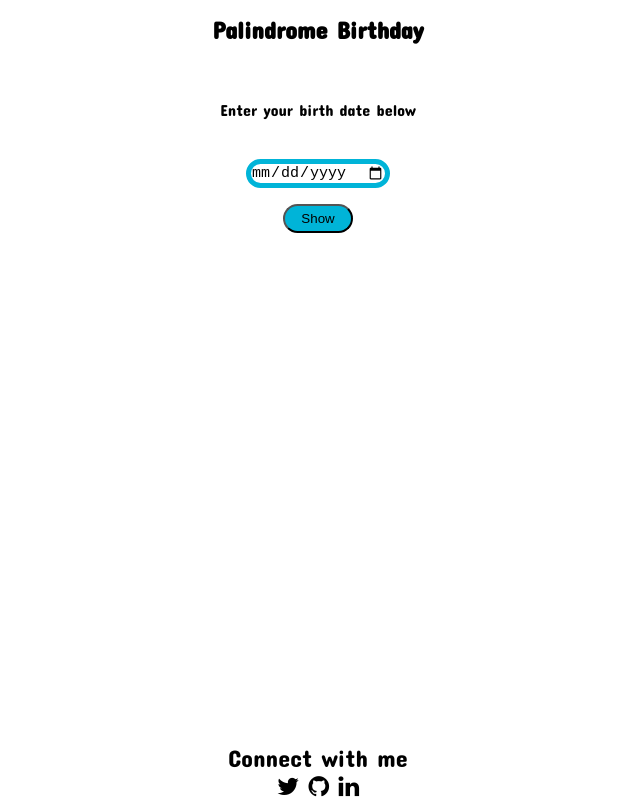
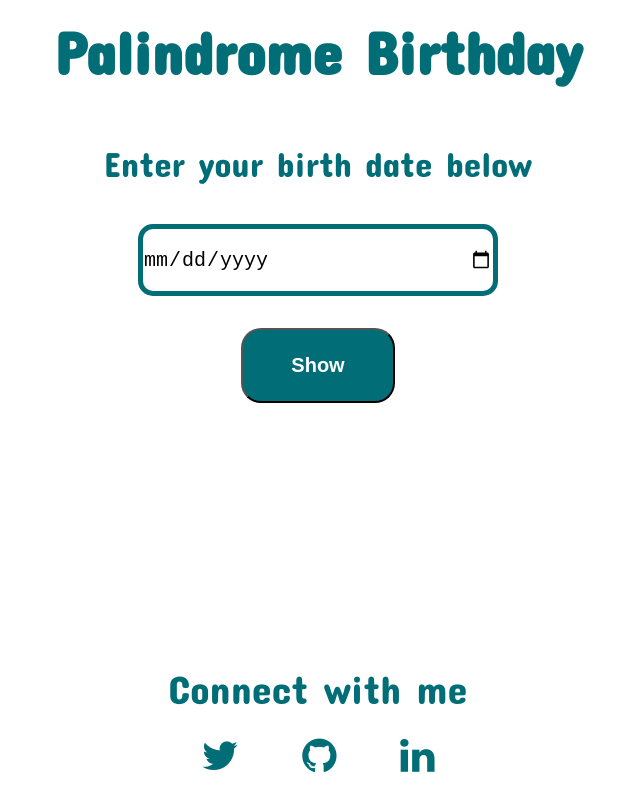
Before and after one commit to anandkumarcoder/mark-13, a plain HTML site: page Index.html in a window 1280 px wide. Shown: the whole page, without its empty margins (322-962 px from the left). Drawn offline with Linux system fonts and the light colour scheme.

Commit message:
all done

```diff
--- a/style.css
+++ b/style.css
@@ -7,12 +7,19 @@
 }
 
 :root{
-    --primary-color: #00b4d8;
+    --primary-color: #006d77;
+
+   /* // 006d77 ff595e */
+
+
+
 }
 
 body{
     font-family: 'Concert One', cursive;
     text-align: center;
+    font-size: 35px;
+    color: var(--primary-color);
 }
 
 /* main */
@@ -20,7 +27,7 @@ body{
 
 h2{
     padding: 1rem;
-    font-size: x-large;
+    font-size: 60px;
 }
 .input-label{
     display: block;
@@ -29,17 +36,21 @@ h2{
 }
 #bday-input{
     border-radius: 15px;
-    font-size: 15px;
+    font-size: 20px;
     border:  5px solid var(--primary-color);
+    height: 6ch;
+    width:30ch;
 
 }
 
 
 #show-btn{
     display: block;
-    margin: 1rem auto;
-    padding: 0.3rem 1rem;
-    width: 10wh;
+    margin: 2rem auto;
+    padding: 1.5rem 3rem;
+    color: white;
+    font-size: 20px;
+    font-weight: bold;
     background-color: var(--primary-color);
     border-radius: 20px;
     cursor: pointer;
@@ -51,10 +62,15 @@ footer{
     bottom: 0;
     display: block;
     width: 100%;
-    font-size: x-large;
+    font-size: 40px;
 }
 
 a{
     text-decoration: none;
-    color: black;
+    padding: 1rem;
+    margin: 0.5rem;
 }
+
+.fa{
+    color: var(--primary-color);
+}
```
